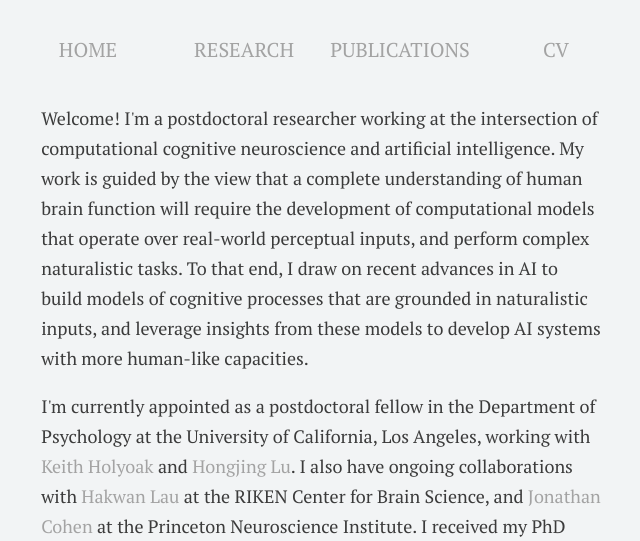
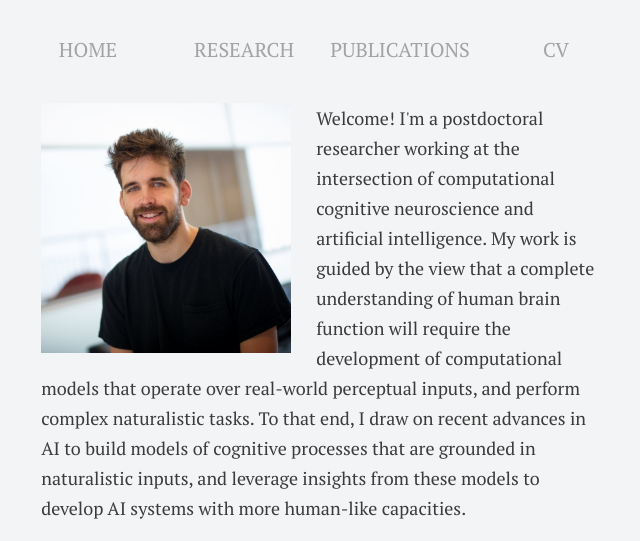
Before and after one commit to taylorwwebb/taylorwwebb.github.io, a plain HTML site: page index.html in a window 1280 px wide. Shown: the part 243-784 px from the top of the page, without its empty margins (318-958 px from the left). Drawn offline with Linux system fonts and the light colour scheme.

Commit message:
adding photo

```diff
--- a/index.html
+++ b/index.html
@@ -32,6 +32,7 @@
 
     <main>
         <div class='textbox'>
+            <img style="float: left; padding: 0px 25px 0px 0px" src="./files/images/Webb_headshot.jpg" height="250"/>
             <p>Welcome! I'm a postdoctoral researcher working at the intersection of computational cognitive neuroscience and artificial intelligence. My work is guided by the view that a complete understanding of human brain function will require the development of computational models that operate over real-world perceptual inputs, and perform complex naturalistic tasks. To that end, I draw on recent advances in AI to build models of cognitive processes that are grounded in naturalistic inputs, and leverage insights from these models to develop AI systems with more human-like capacities.</p>
             <p>I'm currently appointed as a postdoctoral fellow in the Department of Psychology at the University of California, Los Angeles, working with <a href="https://reasoninglab.psych.ucla.edu/">Keith Holyoak</a> and <a href="https://cvl.psych.ucla.edu/">Hongjing Lu</a>. I also have ongoing collaborations with <a href="https://sites.google.com/view/rikenconsciousness/">Hakwan Lau</a> at the RIKEN Center for Brain Science, and <a href="https://ncclab.princeton.edu/">Jonathan Cohen</a> at the Princeton Neuroscience Institute. I received my PhD from Princeton University, where I worked with <a href="https://grazianolab.princeton.edu/">Michael Graziano</a>.</p>
         </div>
```
Also changed, not shown: files/images/Webb_headshot.jpg (added).
